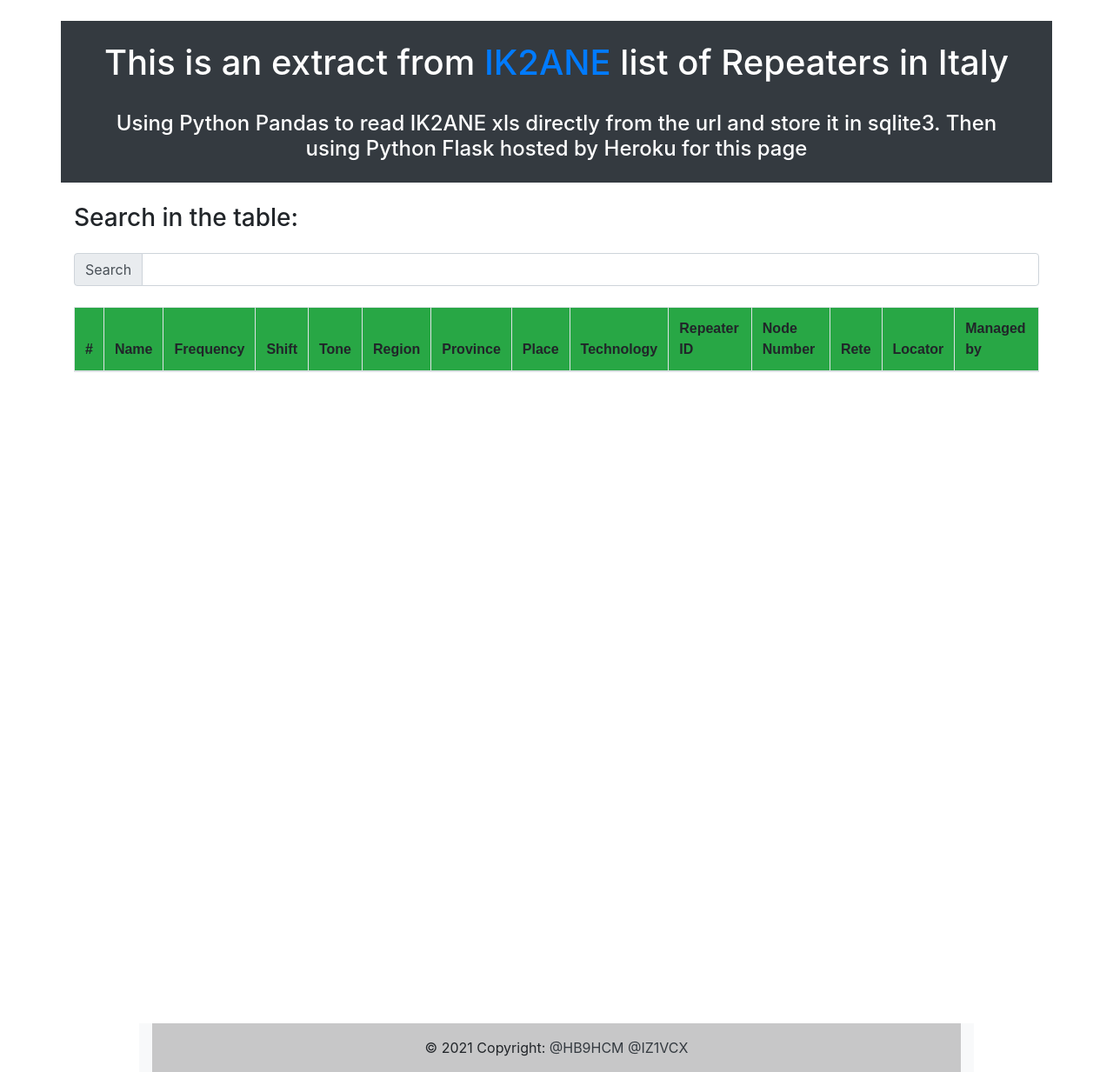
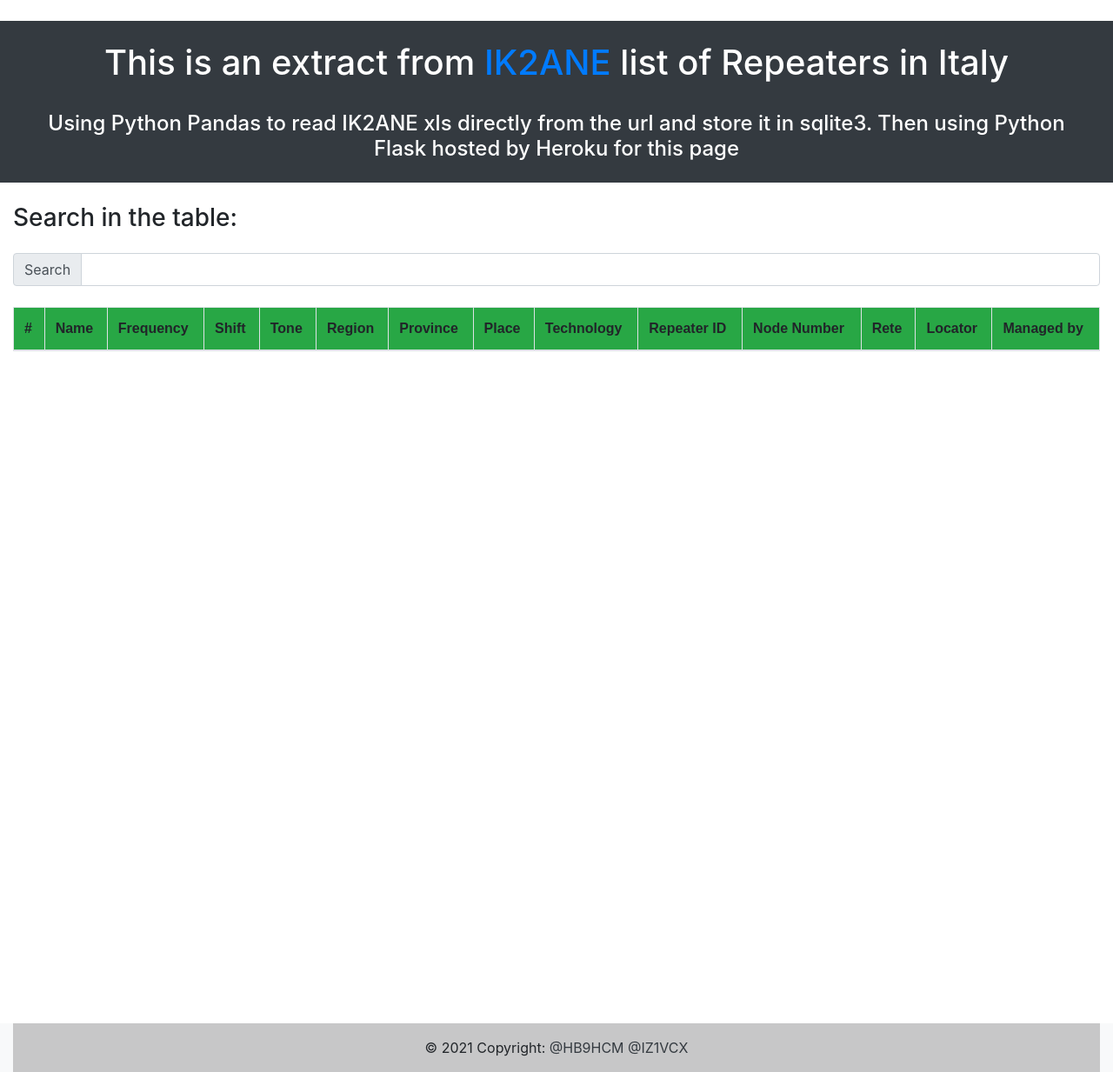
Before and after one commit to simseve/repeaters, a Flask app: template templates/index.html in a window 1280 px wide. Shown: the whole page at 87% size. Run offline with Flask 2, Linux system fonts and the light colour scheme; the template is opened without the code that fills it, so the values that code supplies are empty; some libraries are stand-ins or nearby versions.

Commit message:
col size

```diff
--- a/templates/index.html
+++ b/templates/index.html
@@ -49,11 +49,11 @@
 
 </head>
   <body>
-    <div class="container col-sd-9 mt-4 bg-dark text-white text-center">
+    <div class="container col mt-4 bg-dark text-white text-center">
      <header> <h1 class=" pt-4">This is an extract from <a href="http://www.ik2ane.it/ham.htm">IK2ANE</a> list of Repeaters in Italy</h1></header>
       <h4 class="p-4">Using Python Pandas to read IK2ANE xls directly from the url and store it in sqlite3. Then using Python Flask hosted by Heroku for this page</h4>
     </div>
-    <div class="container col-sd-9 mt-4">
+    <div class="container col mt-4">
       <h3>Search in the table:</h3>
       <div class="input-group mb-3 my-4">
         <div class="input-group-prepend">
@@ -62,7 +62,7 @@
         <input id="myInput" type="text" class="form-control"  aria-label="Username" aria-describedby="basic-addon1" >
       </div>
     </div>
-    <div class="container col-sd-9 mt-4" style="height:800px;overflow:auto;">
+    <div class="container col mt-4" style="height:800px;overflow:auto;">
     <table class="table table-striped table-bordered table-hover" cellspacing="0" width="100%">
       <thead class="bg-success">
         <tr>
@@ -97,7 +97,7 @@
 <!-- Footer -->
 <footer class=" text-center text-lg-start">
   <!-- Grid container -->
-  <div class="container bg-light col-md-9 mt-4">
+  <div class="container bg-light col mt-4">
 
   <!-- Copyright -->
       <div class="text-center p-3" style="background-color: rgba(0, 0, 0, 0.2)">
```
